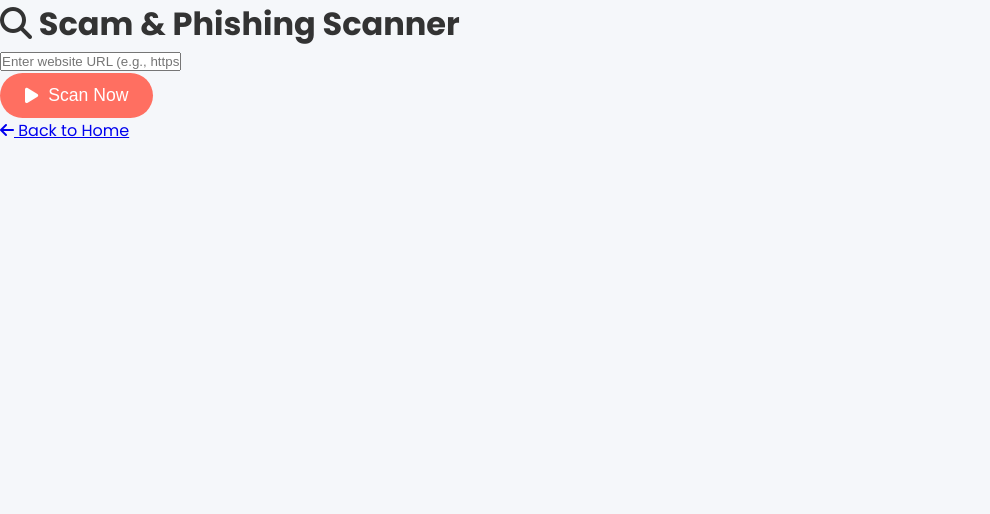
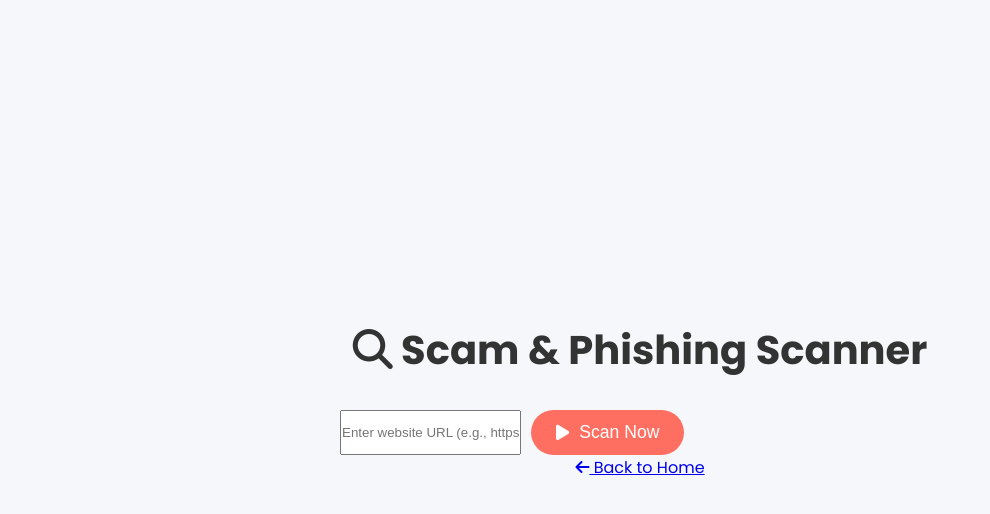
Before and after one commit to KelvCodes/-Scam-Phishing-Detector-, a plain HTML site: page pages/scanner.html in a window 1280 px wide. Shown: the whole page, without its empty margins (0-990 px from the left). Drawn offline with Linux system fonts and the light colour scheme.

Commit message:
Update styles.css

```diff
--- a/css/styles.css
+++ b/css/styles.css
@@ -48,3 +48,28 @@ body {
     align-items: center;
     gap: 10px;
 }
+.start-btn:hover, .scan-btn:hover {
+    transform: translateY(-3px);
+    box-shadow: 0 5px 15px rgba(0, 0, 0, 0.2);
+}
+
+.scanner-container {
+    min-height: 100vh;
+    display: flex;
+    flex-direction: column;
+    justify-content: center;
+    align-items: center;
+    padding: 20px;
+}
+
+.scanner-container h1 {
+    font-size: 2.5rem;
+    margin-bottom: 30px;
+}
+
+.input-group {
+    display: flex;
+    gap: 10px;
+    max-width: 600px;
+    width: 100%;
+}
```
